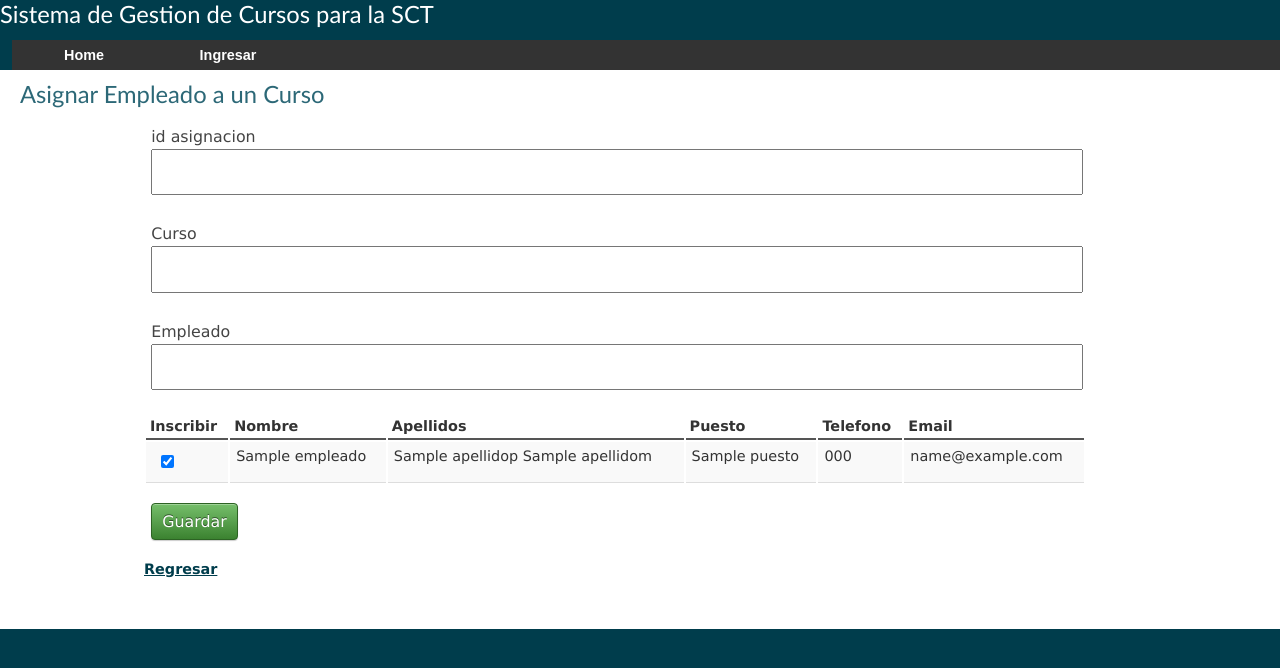
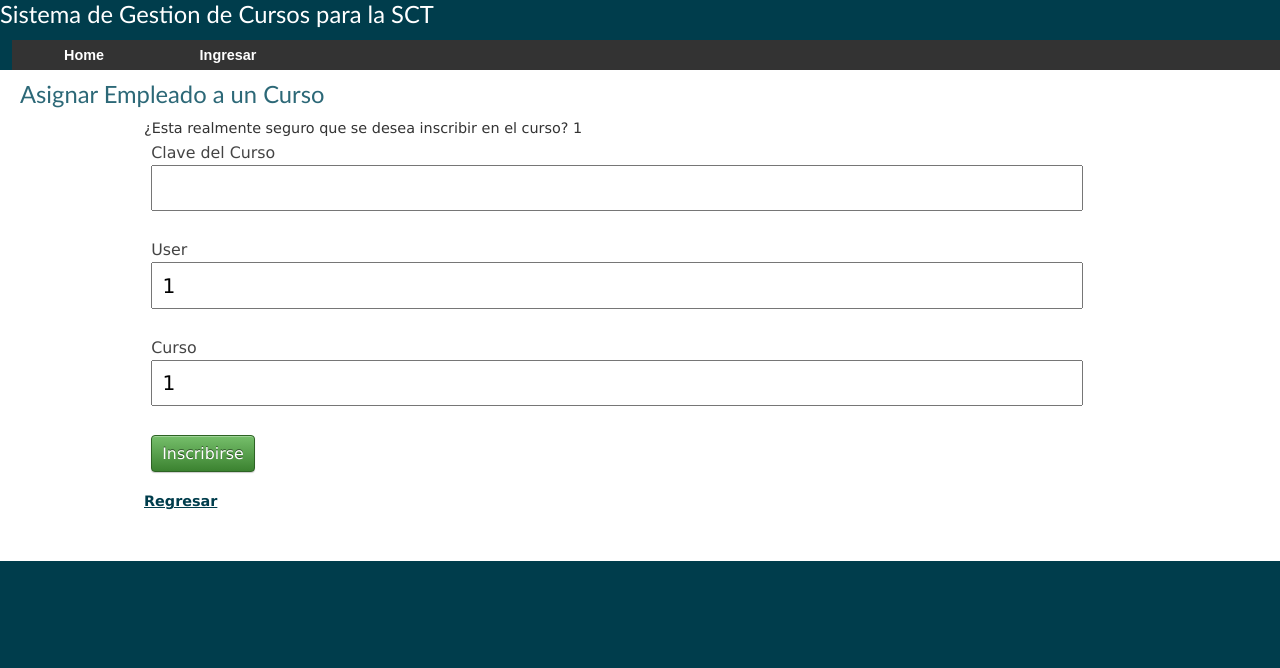
Before and after one commit to ezkarma/cursos_sct, a CakePHP app: the page made by app/View/Asignaciones/agregar.ctp in a window 1280 px wide. Shown: the top 668 px of the page. Run offline with PHP 8.4 and a stand-in for CakePHP, Linux system fonts and the light colour scheme; the template is opened without the code that fills it: most values are stand-ins (such as "Sample title", 1, 10 or a date in 2020); form fields are guessed from the names that the template uses; data that the repository does not hold is empty; some libraries are stand-ins or nearby versions.

Commit message:
sct nuevo

```diff
--- a/app/Controller/AppController.php
+++ b/app/Controller/AppController.php
@@ -33,6 +33,8 @@ App::uses('Controller', 'Controller');
  */
 class AppController extends Controller {
 
+public $helpers = array('Session');
+
 public $components = array(
         'Session',
         'Auth' => array(
--- a/app/Model/Asignacion.php
+++ b/app/Model/Asignacion.php
@@ -11,9 +11,9 @@ class Asignacion extends AppModel {
             'className' => 'Curso',
             'foreignKey' => 'curso_id'
         ),
-		 'Empleado' => array(
-            'className' => 'Empleado',
-            'foreignKey' => 'empleado_id'
+		 'User' => array(
+            'className' => 'User',
+            'foreignKey' => 'user_id'
         )
     );
 
--- a/app/Model/User.php
+++ b/app/Model/User.php
@@ -11,7 +11,7 @@ class User extends AppModel {
 	public $hasMany = array(
         'Asignacion' => array(
             'className'    => 'Asignacion',
-            'foreignKey'    => 'empleado_id'
+            'foreignKey'    => 'user_id'
          )
 	);
 
--- a/app/View/Asignaciones/agregar.ctp
+++ b/app/View/Asignaciones/agregar.ctp
@@ -1,45 +1,21 @@
 <h3>Asignar Empleado a un Curso</h3>
 <div style='width:80%;margin-left: auto;margin-right: auto'>
+¿Esta realmente seguro que se desea inscribir en el curso?
+
 <?php
-
+echo $curso_id;
 echo $this->Form->create('Asignacion', array(
     'inputDefaults' => array(
-      //  'label' => false
     )
 ));
 
-echo $this->Form->input('id',array('label' => 'id asignacion','type' => 'textbox'));
+echo $this->Form->input('id',array('label' => 'Clave del Curso','type' => 'textbox'));
 //echo $this->Form->input('nombre', array('label' => 'Nombre de la Generacion'));
 
-echo $this->Form->input('curso_id');
-echo $this->Form->input('empleado_id');
+echo $this->Form->input('user_id',array('type'=>'textbox','value'=>$usuario_registrado['id']));
+echo $this->Form->input('curso_id',array('type'=>'textbox','value'=>$curso_id));
 
-//Empleados Import
-
-echo '<table>';
-echo '<th>Inscribir</th>';
-echo '<th>Nombre</th>';
-echo '<th>Apellidos</th>';
-echo '<th>Puesto</th>';
-echo '<th>Telefono</th>';
-echo '<th>Email</th>';
-
-foreach($emps as $empleado){
-echo '<tr>';
-echo '<td>'.$this->Form->input('test', array('type'=>'checkbox','value'=>1,'label'=>'', 'checked'=>'true')).'</td>';
-echo '<td>'.$empleado['Empleado']['nombre'].'</td>';
-echo  '<td>'.$empleado['Empleado']['apellidop'].' '.$empleado['Empleado']['apellidom'].'</td>';
-echo  '<td>'.$empleado['Empleado']['puesto'].'</td>';
-echo  '<td>'.$empleado['Empleado']['telefono'].'</td>';
-echo  '<td>'.$empleado['Empleado']['email'].'</td>';
-echo '</tr>';
-}
-
-echo '</table>';
-
-//////////////
-
-echo $this->Form->end(__('Guardar'));
+echo $this->Form->end(__('Inscribirse'));
 
 echo $this->Html->link('Regresar',array('controller' => 'Cursos', 'action' => 'index'));
 ?>
--- a/app/View/Cursos/index.ctp
+++ b/app/View/Cursos/index.ctp
@@ -6,6 +6,7 @@ echo $this->Html->link('Visualizar Cursos',array('controller' => 'Cursos', 'acti
 echo '<br>';
 echo $this->Html->link('Agregar Curso',array('controller' => 'Cursos', 'action' => 'agregar'));
 echo '<br>';
+
 echo $this->Html->link('Asignar Empleados a un Curso',array('controller' => 'Asignaciones', 'action' => 'agregar'));
 
 
--- a/app/View/Cursos/visualizar.ctp
+++ b/app/View/Cursos/visualizar.ctp
@@ -18,7 +18,7 @@ echo  '<td>'.$curso['Curso']['ponente'].'</td>';
 echo  '<td>'.$curso['Curso']['cupo'].'</td>';
 echo  '<td>'.$curso['Curso']['fecha'].'</td>';
 echo  '<td>'.$curso['Curso']['horario'].'</td>';
-echo '<td>Inscribirse</td>';
+echo '<td>'.$this->Html->link('Inscribirse',array('controller' => 'Asignaciones', 'action' => 'agregar',$curso['Curso']['id'])).'</td>';
 echo '</tr>';
 }
 
--- a/app/View/Layouts/default.ctp
+++ b/app/View/Layouts/default.ctp
@@ -104,13 +104,25 @@
  <ul id="nav">
       <li class="home"><a href="/">Home</a></li>
 
+
 	 <?php
+
+	$user = $this->Session->read('Auth.User.rol');
+
 	if ($this->Session->read('Auth.User')){
-	echo '<li class="tutorials"><a href="/users/perfil">Mi perfil</a>  </li>
-			<li class="tutorials"><a href="/cursos">Cursos</a>  </li>
-			<li class="about"><a href="/users">Empleados</a></li>
-			<li class="news"><a href="#">Capacitadores</a></li>
-			<li class="about"><a href="/users/logout">Salir</a></li>';
+	if($user == 'empleado'){
+	echo 		'<li class="tutorials"><a href="/users/perfil">Mi perfil</a>  </li>
+					<li class="tutorials"><a href="/cursos/visualizar">Cursos</a>  </li>
+					<li class="about"><a href="/users/logout">Salir</a></li>';
+	}
+	else{
+	echo 		'<li class="tutorials"><a href="/users/perfil">Mi perfil</a>  </li>
+					<li class="tutorials"><a href="/cursos/">Cursos</a>  </li>
+					<li class="about"><a href="/users">Empleados</a></li>
+					<li class="news"><a href="#">Capacitadores</a></li>
+					<li class="about"><a href="/users/logout">Salir</a></li>';
+
+	}
 	}
 	else{
 	echo '<li class="about"><a href="/users/login">Ingresar</a></li>';
--- a/app/View/Users/perfil.ctp
+++ b/app/View/Users/perfil.ctp
@@ -19,5 +19,11 @@ $horas_restantes = $horas_cursos-$usuario_registrado['horas_totales'];
 	else {
 	echo 'Usted a cumplido con todas sus horas';
 	}
+
+	echo '<br><br>';
+
+	echo $this->Html->link('Cursos en los que estoy inscrito',array('controller' => 'Asignaciones', 'action' => 'inscrito'));
+	echo '<br><br>';
+	echo $this->Html->link('Cursos Tomados',array('controller' => 'Cursos', 'action' => 'agregar'));
 ?>
 </h4>
```
Also changed, not shown: app/Controller/AsignacionesController.php (+20 -13 lines), app/View/Asignaciones/inscrito.ctp (added, +18 -0 lines).
